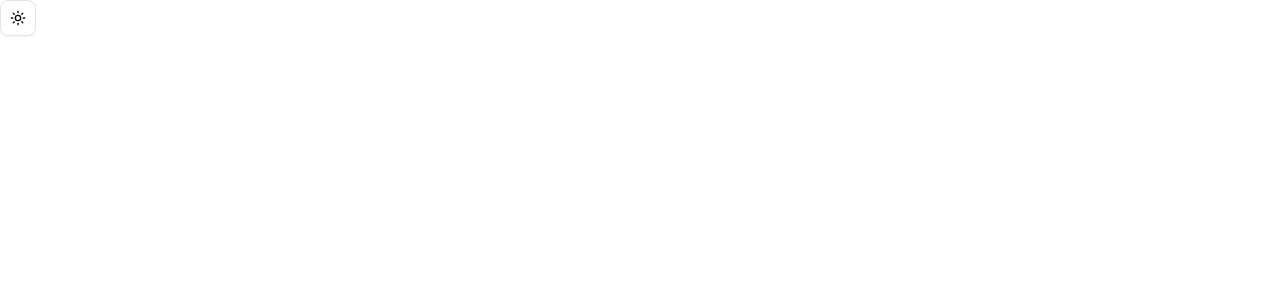
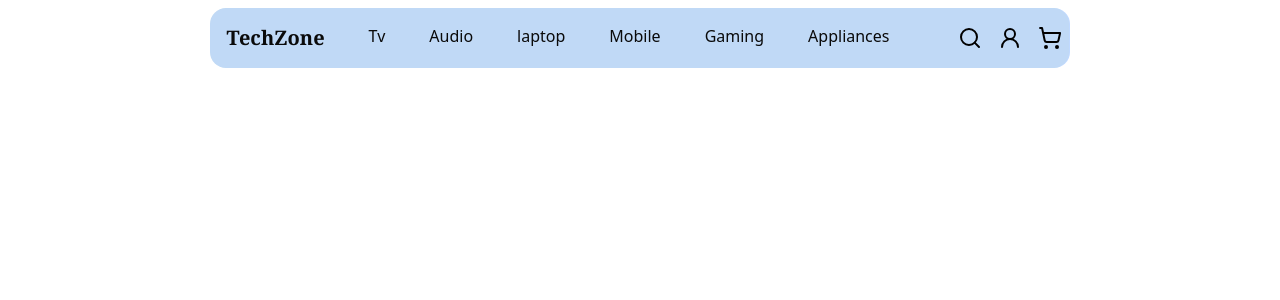
Before and after one commit to mrejo11/Ecommerce-Store, a Next.js app: page / in a window 1280 px wide. Shown: the top 300 px of the page. Built offline with nearby package versions, Linux system fonts and the light colour scheme.

Commit message:
addnavbar&responsive

```diff
--- a/package.json
+++ b/package.json
@@ -14,6 +14,7 @@
     "@radix-ui/react-toggle": "^1.1.2",
     "class-variance-authority": "^0.7.1",
     "clsx": "^2.1.1",
+    "lucide": "^0.477.0",
     "lucide-react": "^0.477.0",
     "next": "15.2.1",
     "next-themes": "^0.4.4",
--- /dev/null
+++ b/src/app/Tv/page.tsx
@@ -0,0 +1,8 @@
+
+export default function TvPage() {
+  return (
+    <div>
+      TV
+    </div>
+  )
+}
--- /dev/null
+++ b/src/app/appliances/page.tsx
@@ -0,0 +1,8 @@
+
+export default function AppliancesPage() {
+  return (
+    <div>
+      Appliances Page
+    </div>
+  )
+}
--- /dev/null
+++ b/src/app/audio/page.tsx
@@ -0,0 +1,8 @@
+
+export default function AudioPage() {
+  return (
+    <div>
+      Audio Page
+    </div>
+  )
+}
--- /dev/null
+++ b/src/app/components/NavbarItems.tsx
@@ -0,0 +1,91 @@
+"use client";
+import Link from "next/link";
+import { Search, UserRound, ShoppingCart,Menu } from "lucide-react";
+import { Input } from "@/components/ui/input";
+import { useState } from "react";
+import { Button } from "@/components/ui/button";
+
+export default function NavbarItems() {
+    const [isOpen,setIsOpen]=useState(false)
+  return (
+    <>
+      <nav className="container mx-auto flex justify-center w-full gap-6 py-2 ">
+        {/* menu */}
+        <div className="bg-blue-500/30 backdrop-sepia  flex flex-col w-full md:w-auto md:flex-row gap-4 md:gap-7 p-2 rounded-2xl ">
+        <div className="flex items-center md:hidden"><button onClick={()=>setIsOpen(!isOpen)}><Menu /></button>
+        <Link
+            href="/"
+            className="ml-20 font-serif font-bold text-xl hover:bg-gray-500 p-2 rounded-sm duration-500 ease-in-out text-center md:text-left "
+          >
+            TechZone
+          </Link>
+        </div>
+        <div
+            className={`flex-col md:flex-row gap-2 md:gap-7 w-full ${
+              isOpen ? "flex" : "hidden md:flex"
+            }`}
+          >
+   <Link
+            href="/"
+            className={!isOpen?"font-serif font-bold text-xl hover:bg-gray-500 p-2 rounded-sm duration-500 ease-in-out text-center md:text-left":"hidden"}
+          >
+            TechZone
+          </Link>
+
+
+          <Link
+            href="/Tv"
+            className="block hover:bg-gray-500 p-2 rounded-sm duration-500 ease-in-out"
+          >
+            Tv
+          </Link>
+          <Link
+            href="/audio"
+            className="block hover:bg-gray-500 p-2 rounded-sm duration-500 ease-in-out"
+          >
+            Audio
+          </Link>
+          <Link
+            href="/laptop"
+            className="block hover:bg-gray-500 p-2 rounded-sm duration-500 ease-in-out"
+          >
+            laptop
+          </Link>
+          <Link
+            href="/mobile"
+            className="block hover:bg-gray-500 p-2 rounded-sm duration-500 ease-in-out"
+          >
+            Mobile
+          </Link>
+          <Link
+            href="/gaming"
+            className="block hover:bg-gray-500 p-2 rounded-sm duration-500 ease-in-out"
+          >
+            Gaming
+          </Link>
+          <Link
+            href="/appliances"
+            className="block hover:bg-gray-500 p-2 rounded-sm duration-500 ease-in-out"
+          >
+            Appliances
+          </Link>
+          <div className="flex flex-col md:flex-row gap-8 md:items-center md:gap-4 ml-1 md:ml-8 cursor-pointer">
+            <div className="flex items-center">
+              <Search color="#000" />
+              {isOpen ?<Input width="100%" placeholder="Serach"/>:''}
+
+            </div>
+            <div className="flex items-center">
+              <UserRound color="#000" />
+              {isOpen ?<Button>SignIn</Button>:''}
+            </div>
+            <div>
+              <ShoppingCart color="#000" />
+            </div>
+          </div>
+          </div>
+        </div>
+      </nav>
+    </>
+  );
+}
--- /dev/null
+++ b/src/app/gaming/page.tsx
@@ -0,0 +1,7 @@
+export default function GamingPage() {
+    return (
+      <div>
+        Gaming Page
+      </div>
+    )
+  }
--- /dev/null
+++ b/src/app/laptop/page.tsx
@@ -0,0 +1,7 @@
+export default function LaptopPage() {
+    return (
+      <div>
+        LaptopPage
+      </div>
+    )
+  }
--- a/src/app/layout.tsx
+++ b/src/app/layout.tsx
@@ -2,6 +2,8 @@
 import { Geist, Geist_Mono } from "next/font/google";
 import "./globals.css";
 import { ThemeProvider } from "./providers/theme-provider";
+import NavbarItems from "./components/NavbarItems";
+
 const geistSans = Geist({
   variable: "--font-geist-sans",
   subsets: ["latin"],
@@ -25,8 +27,11 @@
   return (
     <html lang="en" suppressHydrationWarning>
       <body
-        className={`${geistSans.variable} ${geistMono.variable} antialiased`}
+        className={`${geistSans.variable} ${geistMono.variable} antialiased `}
       >
+        <div>
+          <NavbarItems />
+        </div>
         <ThemeProvider
               attribute="class"
               defaultTheme="system"
--- /dev/null
+++ b/src/app/mobile/page.tsx
@@ -0,0 +1,8 @@
+
+export default function MobilePage() {
+  return (
+    <div>
+      Mobile Page
+    </div>
+  )
+}
--- a/src/app/page.tsx
+++ b/src/app/page.tsx
@@ -1,8 +1,9 @@
-import { ModeToggle } from "./toggleMode"
+// import { ModeToggle } from "./toggleMode"
 export default function Home() {
   return (
-    <div>
-      <ModeToggle />
+    <div >
+
+
     </div>
   )
 }
--- /dev/null
+++ b/src/components/ui/input.tsx
@@ -0,0 +1,21 @@
+import * as React from "react"
+
+import { cn } from "@/lib/utils"
+
+function Input({ className, type, ...props }: React.ComponentProps<"input">) {
+  return (
+    <input
+      type={type}
+      data-slot="input"
+      className={cn(
+        "border-input file:text-foreground placeholder:text-muted-foreground selection:bg-primary selection:text-primary-foreground flex h-9 w-full min-w-0 rounded-md border bg-transparent px-3 py-1 text-base shadow-xs transition-[color,box-shadow] outline-none file:inline-flex file:h-7 file:border-0 file:bg-transparent file:text-sm file:font-medium disabled:pointer-events-none disabled:cursor-not-allowed disabled:opacity-50 md:text-sm",
+        "focus-visible:border-ring focus-visible:ring-ring/50 focus-visible:ring-[3px]",
+        "aria-invalid:ring-destructive/20 dark:aria-invalid:ring-destructive/40 aria-invalid:border-destructive",
+        className
+      )}
+      {...props}
+    />
+  )
+}
+
+export { Input }
```
Also changed, not shown: src/paths.ts (added, +16 -0 lines), public/logo.jpg (added), 1 other file (tests, documents, lock files or other folders).
